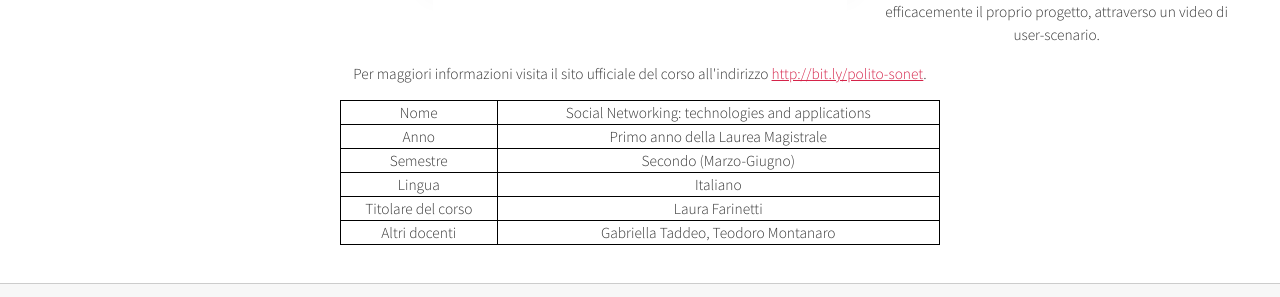
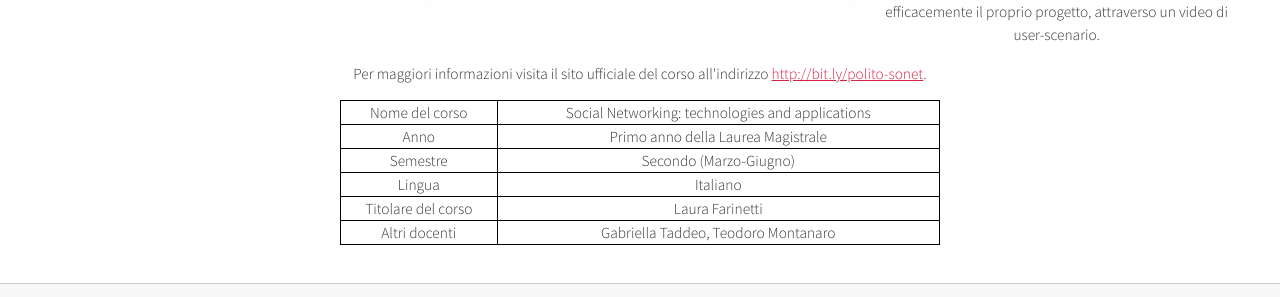
Before and after one commit to UniSalento-IDALab-IoTCourse-2023-2024/UniSalento-IDALab-IoTCourse-2023-2024.github.io, a Jekyll site: the page built from index.html, in a window 1280 px wide and 900 px high, scrolled down 414 px. Shown: the part 157-454 px from the top of the window. Built offline with Jekyll 4.4.1, drawn with Linux system fonts in a browser that asks for light colours; the list of posts is cut into pages by our own code.

Commit message:
Update header_landing.html

```diff
--- a/_includes/header_landing.html
+++ b/_includes/header_landing.html
@@ -51,7 +51,7 @@
 									<table id="courseInfo" border="1" align="center">
 										<tbody>
 											<tr>
-												<td>Nome</td>
+												<td>Nome del corso</td>
 												<td>Social Networking: technologies and applications</td>
 											</tr>
 											<tr>
```
